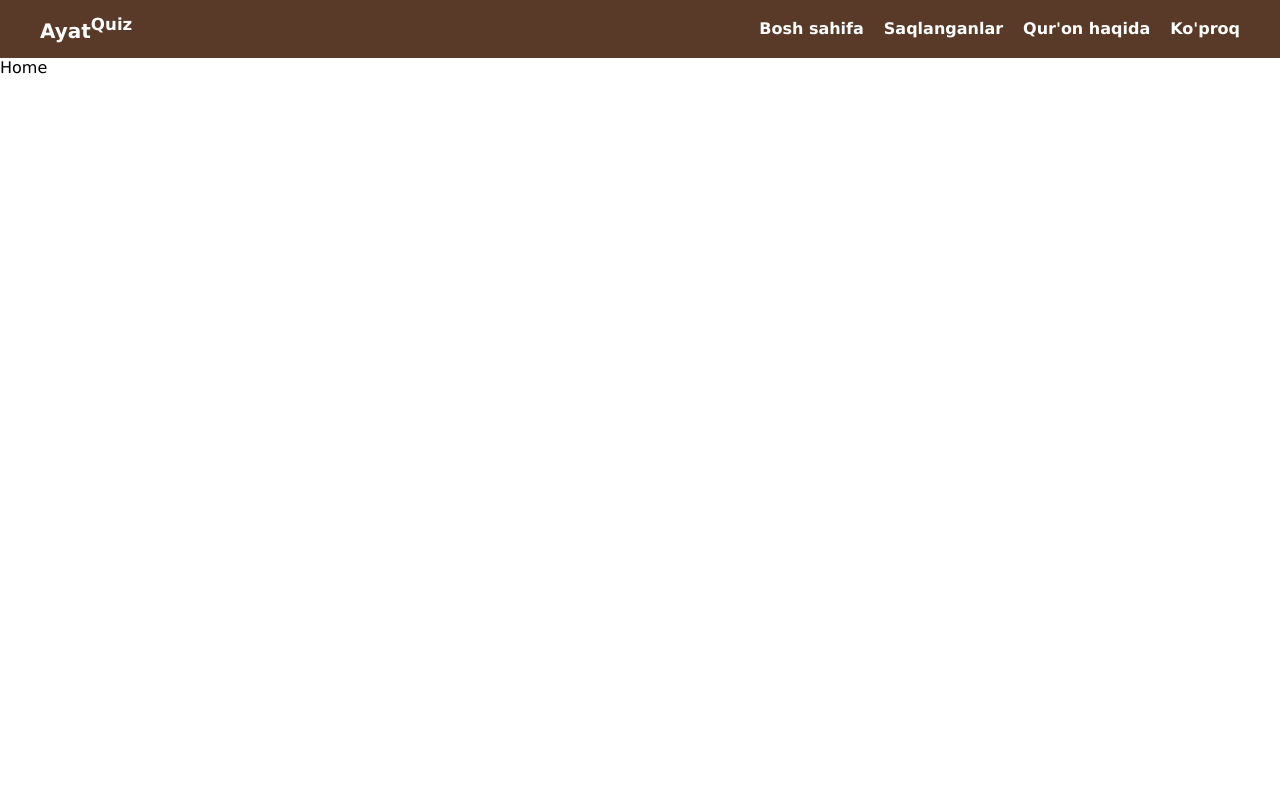
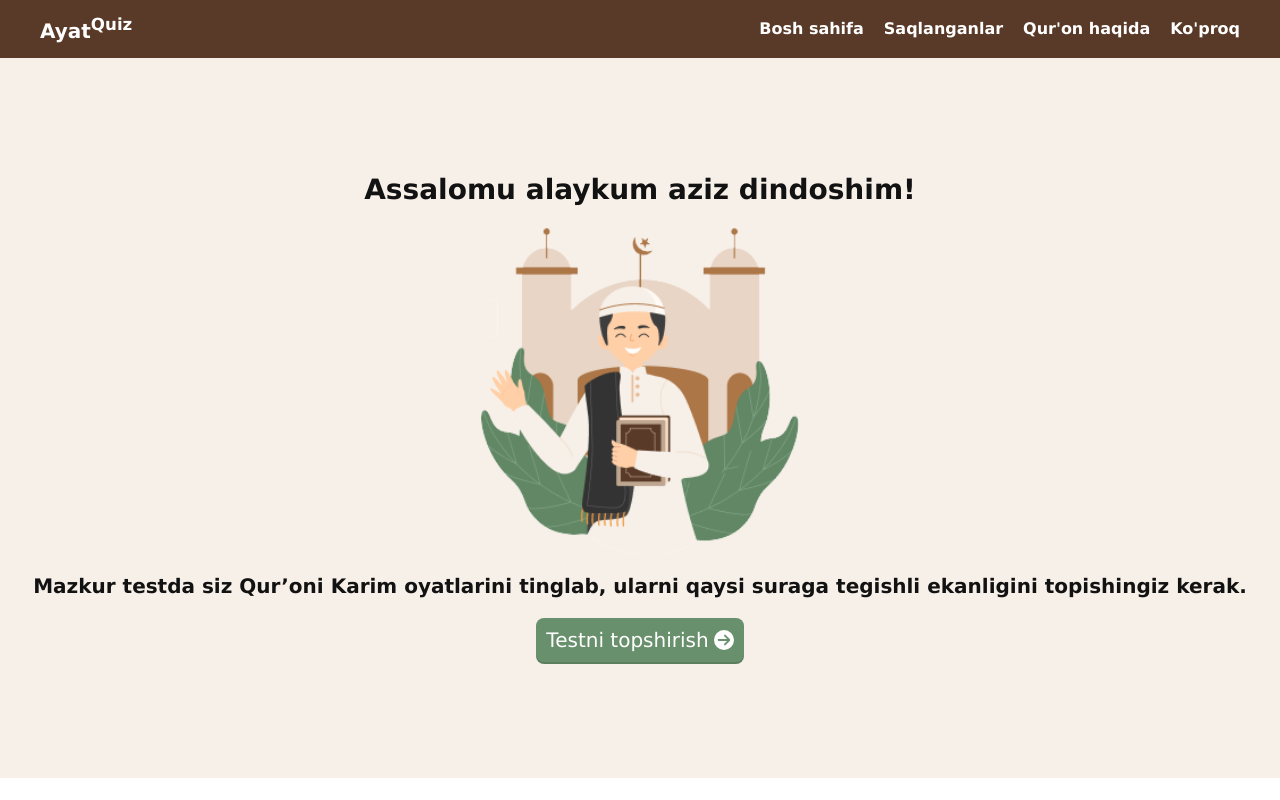
Before and after one commit to AzamovMuhammad/AyatUz, a React (Vite) app: page /home in a window 1280 px wide. Built offline with nearby package versions, Linux system fonts and the light colour scheme.

Commit message:
finished home page

```diff
--- a/package.json
+++ b/package.json
@@ -12,6 +12,7 @@
   "dependencies": {
     "react": "^19.0.0",
     "react-dom": "^19.0.0",
+    "react-icons": "^5.5.0",
     "react-router-dom": "^7.5.0"
   },
   "devDependencies": {
--- a/src/Pages/home.jsx
+++ b/src/Pages/home.jsx
@@ -1,9 +1,25 @@
-import React from 'react'
+import React from "react";
+
+import { FaCircleArrowRight } from "react-icons/fa6";
+
+import "../style/homePage.css";
+
+import homeImg from "../assets/image/homeImg/man.png";
 
 function Home() {
   return (
-    <div>Home</div>
-  )
+    <div className="homePage">
+      <h1 className="home_title">Assalomu alaykum aziz dindoshim!</h1>
+      <div className="home_img">
+        <img src={homeImg} alt="" />
+      </div>
+      <h2 className="home_text">
+        Mazkur testda siz Qur’oni Karim oyatlarini tinglab, ularni qaysi suraga
+        tegishli ekanligini topishingiz kerak.
+      </h2>
+      <button className="home_btn">Testni topshirish <FaCircleArrowRight/> </button>
+    </div>
+  );
 }
 
-export default Home
+export default Home;
--- /dev/null
+++ b/src/style/homePage.css
@@ -0,0 +1,46 @@
+.homePage{
+    width: 100%;
+    min-height: 90vh;
+    background-color: #F7F0E9;
+    display: flex;
+    align-items: center;
+    justify-content: center;
+    flex-direction: column;
+    gap:20px;
+}
+.home_title{
+    color: #121212;
+    font-size: clamp(18px, 4vw, 28px);
+    text-align: center;
+}
+.home_img{
+    width: 25%;
+    display: flex;
+    align-items: center;
+    justify-content: center;
+}
+.home_img img{
+    width: 100%;
+}
+.home_text{
+    text-align: center;
+    color: #121212;
+    font-size: clamp(14px, 4vw, 20px);
+}
+.home_btn{
+    display: flex;
+    align-items: center;
+    justify-content: center;
+    padding: 10px;
+    background: #68906C;
+    color: white;
+    border-radius: 8px;
+    border: none;
+    box-shadow: 0px 2px 0px #5b7e5e;
+    font-size: 20px;
+    cursor: pointer;
+    gap: 5px;
+}
+.home_btn:active{
+    scale: 0.99;
+}
```
Also changed, not shown: src/assets/image/homeImg/man.png (added), 1 other file (tests, documents, lock files or other folders).
